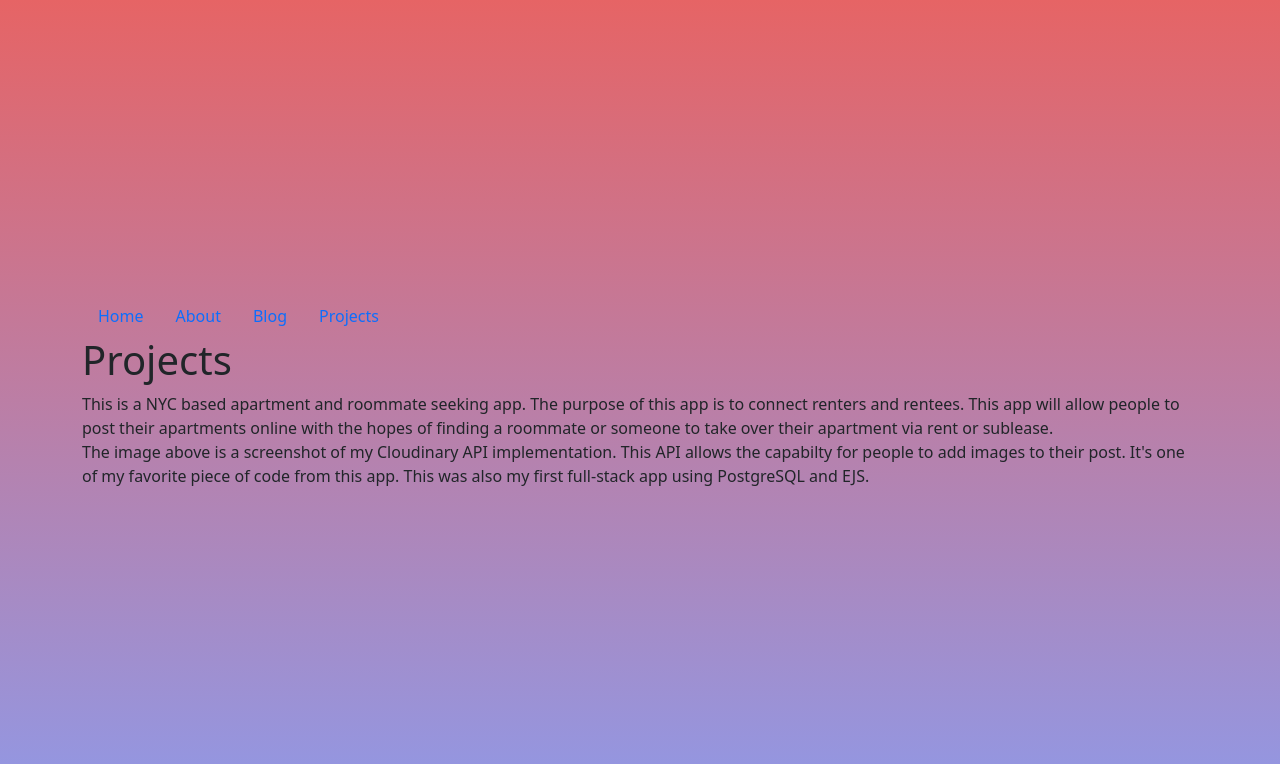
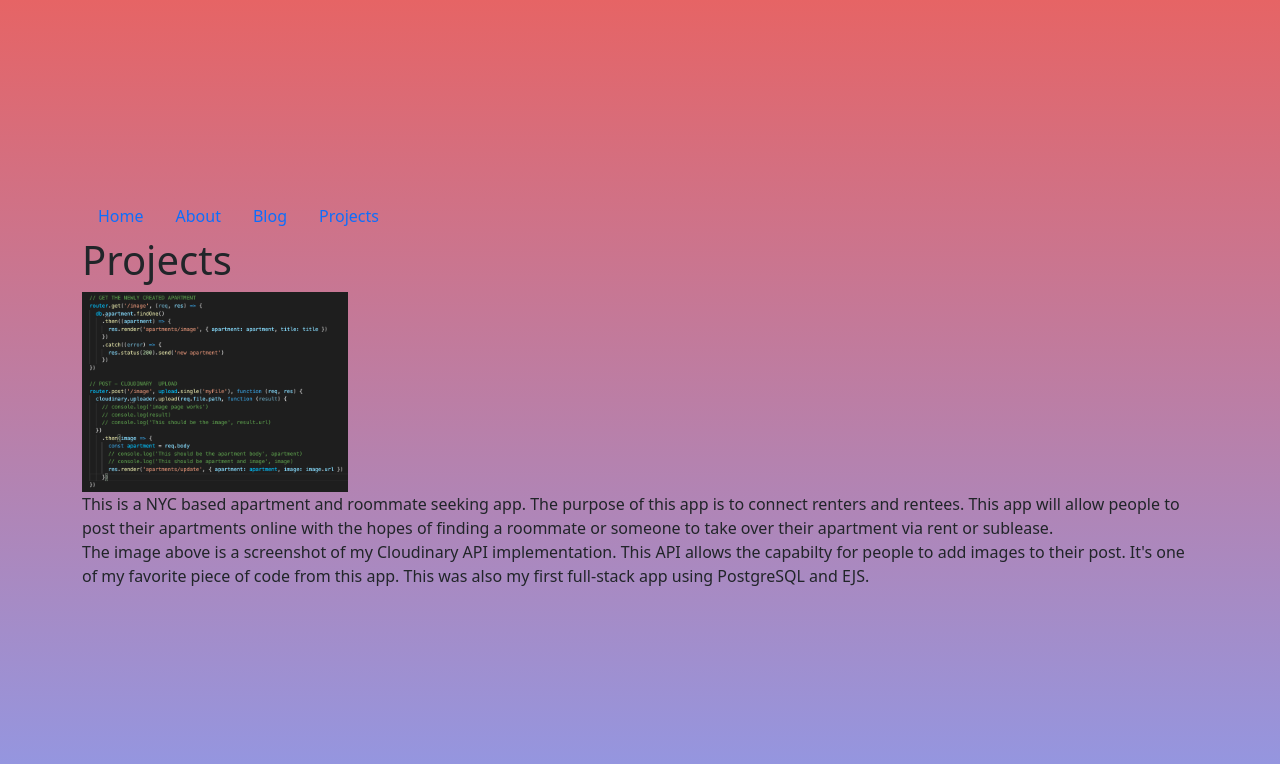
Before and after one commit to WDI-SEA/react-router-portfolio, a React (Create React App) app: page /projects in a window 1280 px wide. Shown: the top 764 px of the page. Built offline with nearby package versions, Linux system fonts and the light colour scheme.

Commit message:
picture path fixed

```diff
--- a/src/components/Projects.js
+++ b/src/components/Projects.js
@@ -1,13 +1,12 @@
 import React, { Component } from 'react'
-// import pic from 'src/Screen Shot 2021-12-03 at 8.52.41 AM.png'
-// Error message saying 'Failed to compile' ...This is the relative path
+import pic from '../Screen Shot 2021-12-03 at 8.52.41 AM.png'
 
 export default class Projects extends Component {
     render() {
         return (
             <div class="container">
                 <h1>Projects</h1>
-                {/* <img src={pic} alt="an image" height="200px"></img> */}
+                <img src={pic} alt="an image" height="200px"></img>
                 <p> This is a NYC based apartment and roommate seeking app. The purpose of this app is to connect renters and rentees. This app will allow people to post their apartments online with the hopes of finding a roommate or someone to take over their apartment via rent or sublease. <br></br> The image above is a screenshot of my Cloudinary API implementation. This API allows the capabilty for people to add images to their post. It's one of my favorite piece of code from this app. This was also my first full-stack app using PostgreSQL and EJS.</p>
             </div>
         )
```
